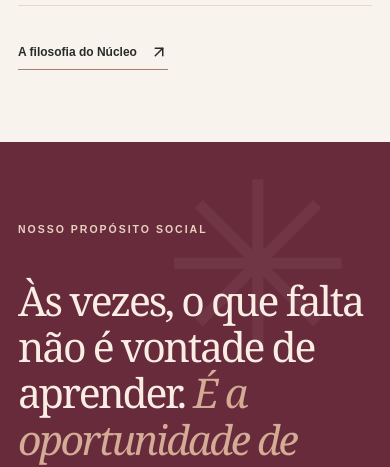
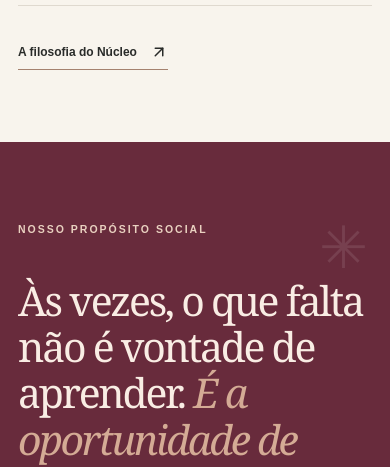
Before and after one commit to andreajoa/nucleo-afetar, a Next.js app: page / in a window 390 px wide. Shown: the part 7840-8307 px from the top of the page. Built offline with nearby package versions, Linux system fonts and the light colour scheme; no server answers.

Commit message:
fix: scale social purpose decorative icon on mobile and tablet

```diff
--- a/app/globals.css
+++ b/app/globals.css
@@ -192,3 +192,11 @@
 main{overflow-x:clip}
 /* Keep policy metadata readable on phones rather than silently removing it. */
 @media(max-width:850px){.legal-aside{display:block;max-width:100%;padding:14px 0 8px;border-top:1px solid var(--border)}.legal-aside p{max-width:590px;margin:8px 0}.legal-aside small{display:block;margin-top:8px}}
+
+/* Social-purpose motif: quiet, legible decoration at tablet and phone sizes. */
+@media (max-width:850px){
+  .manifesto-decoration{font-size:116px;line-height:1;top:-4px;right:0;color:rgba(255,255,255,.065)}
+}
+@media (max-width:570px){
+  .manifesto-decoration{font-size:clamp(50px,15vw,68px);line-height:1;top:0;right:4px;color:rgba(255,255,255,.1)}
+}
```
